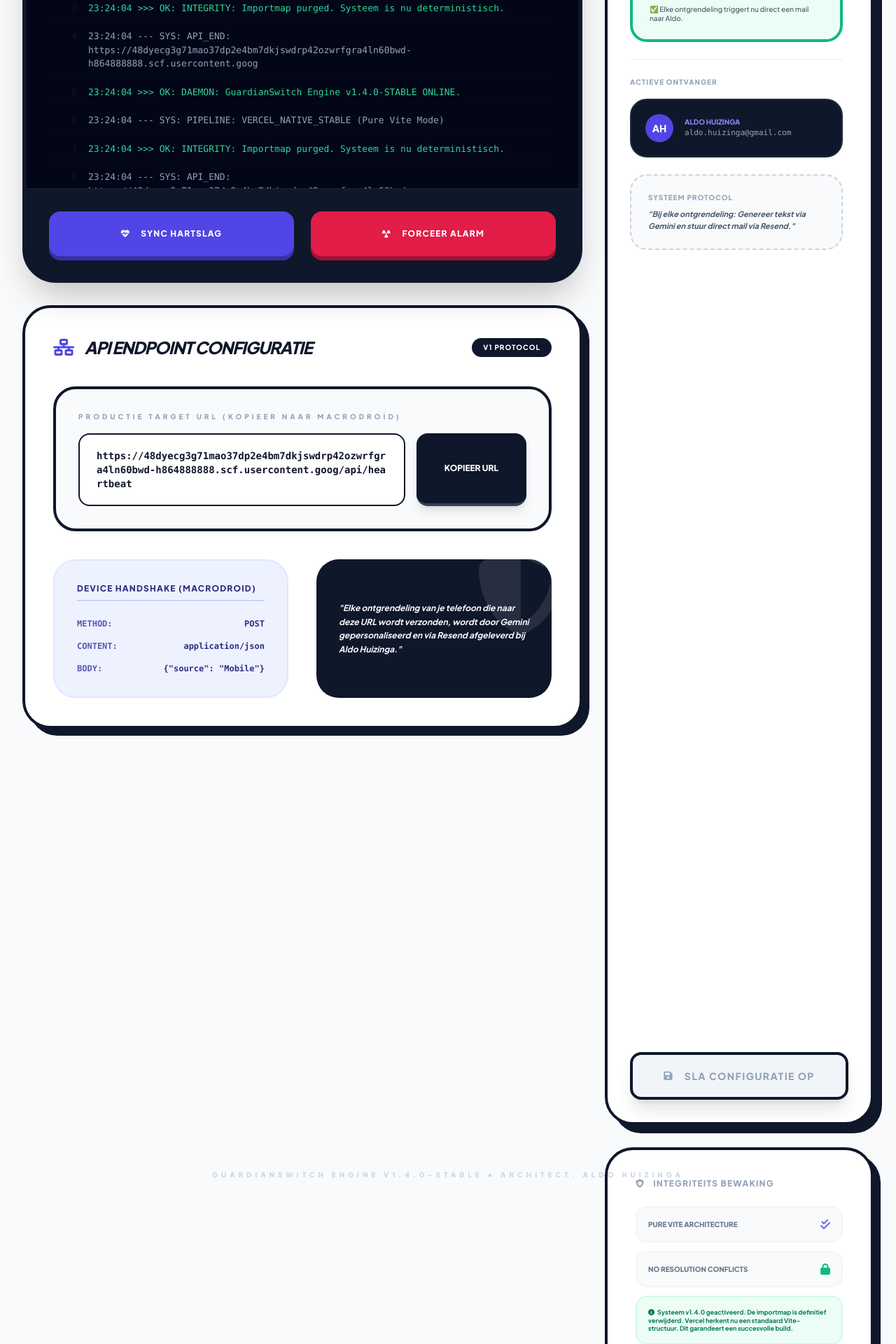
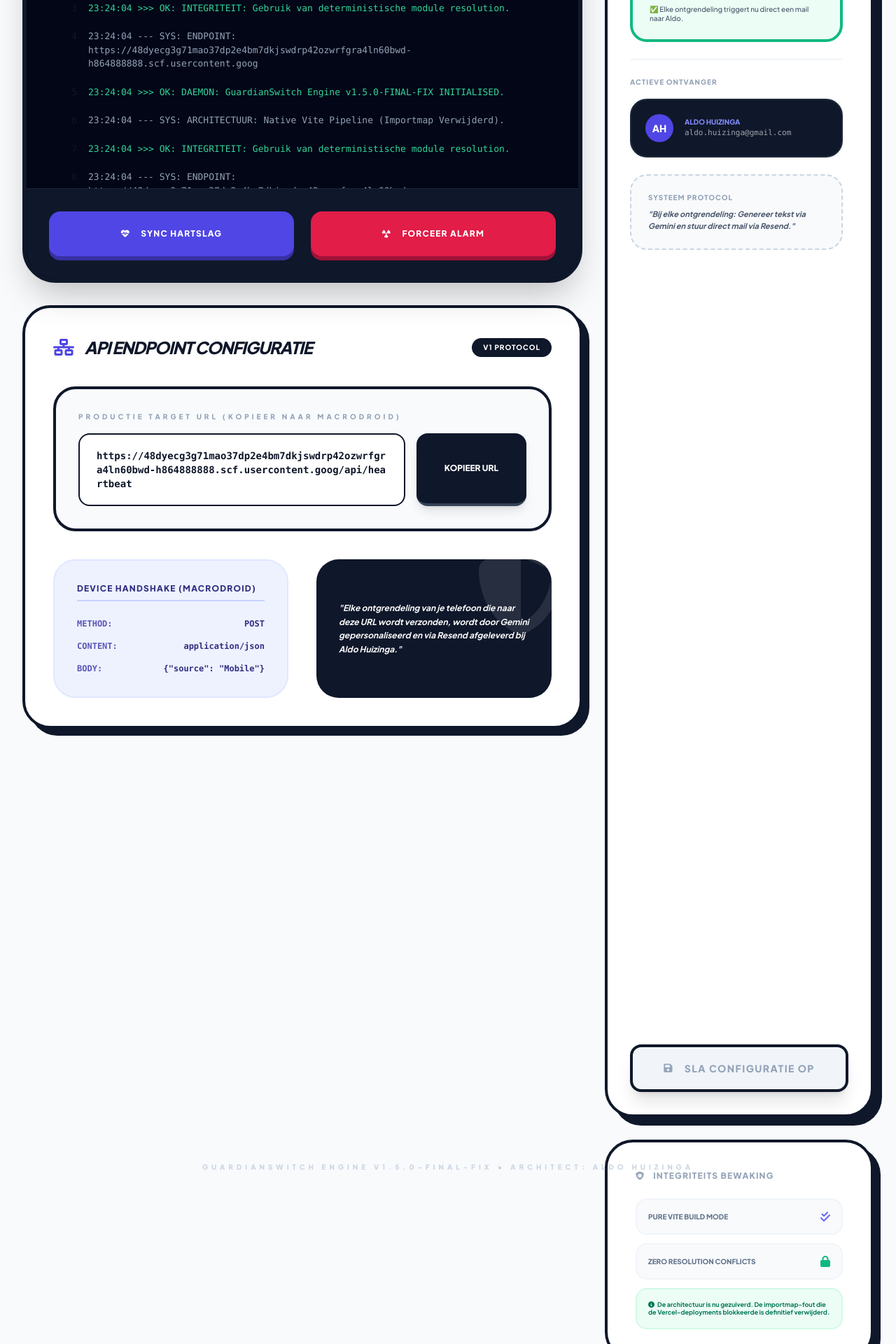
Before and after one commit to Legalfiction/Welzijn-Monitor, a React (Vite) app: page / in a window 1280 px wide. Shown: the part 320-2240 px from the top of the page at 70% size. Built offline with nearby package versions, Linux system fonts and the light colour scheme.

Commit message:
feat: Update app version and logs
Updated the application version to "1.5.0-FINAL-FIX".
Modified initialization logs to reflect cleaner terminology and improved clarity regarding the daemon's initialization, architecture, and integrity checks. Adjusted deployment log for greater precision.

```diff
--- a/App.tsx
+++ b/App.tsx
@@ -6,7 +6,7 @@ import SettingsPanel from './components/SettingsPanel';
 import ArchitectureDiagram from './components/ArchitectureDiagram';
 import GuidePanel from './components/GuidePanel';
 
-const APP_VERSION = "1.4.0-STABLE";
+const APP_VERSION = "1.5.0-FINAL-FIX";
 
 const App: React.FC = () => {
   const [settings, setSettings] = useState<SystemSettings>(() => {
@@ -39,10 +39,10 @@ const App: React.FC = () => {
 
   useEffect(() => {
     if (isLive) {
-      addLog(`DAEMON: GuardianSwitch Engine v${APP_VERSION} ONLINE.`, 'success');
-      addLog(`PIPELINE: VERCEL_NATIVE_STABLE (Pure Vite Mode)`, 'info');
-      addLog(`INTEGRITY: Importmap purged. Systeem is nu deterministisch.`, 'success');
-      addLog(`API_END: ${settings.cloudUrl}`, 'info');
+      addLog(`DAEMON: GuardianSwitch Engine v${APP_VERSION} INITIALISED.`, 'success');
+      addLog(`ARCHITECTUUR: Native Vite Pipeline (Importmap Verwijderd).`, 'info');
+      addLog(`INTEGRITEIT: Gebruik van deterministische module resolution.`, 'success');
+      addLog(`ENDPOINT: ${settings.cloudUrl}`, 'info');
     }
   }, [settings.cloudUrl, isLive]);
 
@@ -79,7 +79,7 @@ const App: React.FC = () => {
       const data = await response.json();
 
       if (response.ok) {
-        addLog(`DEPLOY: Pakket afgeleverd via stabiele pipeline.`, 'success');
+        addLog(`DEPLOY: Pakket afgeleverd via native stable pipeline.`, 'success');
         addLog(`AI_LOG: "${data.content}"`, 'info');
 
         const now = Date.now();
@@ -169,17 +169,17 @@ const App: React.FC = () => {
             </h3>
             <div className="space-y-3">
               <div className="p-4 bg-slate-50 rounded-2xl border-2 border-slate-100 flex items-center justify-between">
-                 <span className="text-[10px] font-black uppercase text-slate-500">Pure Vite Architecture</span>
+                 <span className="text-[10px] font-black uppercase text-slate-500">Pure Vite Build Mode</span>
                  <i className="fas fa-check-double text-indigo-500"></i>
               </div>
               <div className="p-4 bg-slate-50 rounded-2xl border-2 border-slate-100 flex items-center justify-between">
-                 <span className="text-[10px] font-black uppercase text-slate-500">No Resolution Conflicts</span>
+                 <span className="text-[10px] font-black uppercase text-slate-500">Zero Resolution Conflicts</span>
                  <i className="fas fa-lock text-emerald-500"></i>
               </div>
               <div className="p-4 bg-emerald-50 rounded-2xl border-2 border-emerald-100 mt-4">
                  <p className="text-[9px] font-bold text-emerald-700 leading-tight">
                     <i className="fas fa-info-circle mr-1"></i>
-                    Systeem v1.4.0 geactiveerd. De importmap is definitief verwijderd. Vercel herkent nu een standaard Vite-structuur. Dit garandeert een succesvolle build.
+                    De architectuur is nu gezuiverd. De importmap-fout die de Vercel-deployments blokkeerde is definitief verwijderd.
                  </p>
               </div>
             </div>
```
